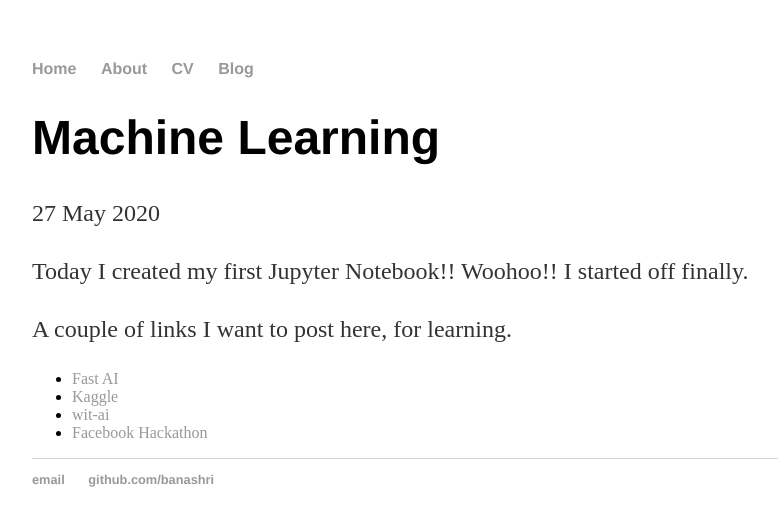
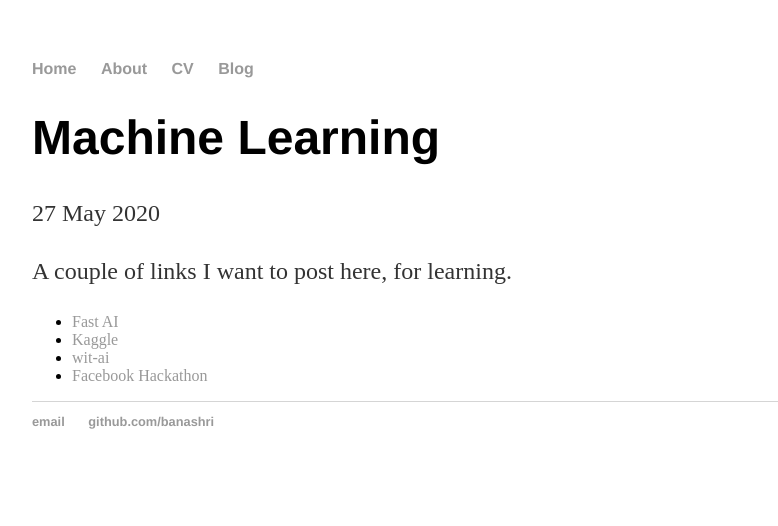
Before and after one commit to Banashri/banashri.github.io, a Jekyll site: the page built from _posts/2020-05-27-ml.md, in a window 1280 px wide. Shown: the top 526 px of the page, without its empty margins (160-938 px from the left). Built offline with Jekyll 4.4.1, drawn with Linux system fonts in a browser that asks for light colours.

Commit message:
Update 2020-05-27-ml.md

```diff
--- a/_posts/2020-05-27-ml.md
+++ b/_posts/2020-05-27-ml.md
@@ -3,8 +3,6 @@ layout: post
 title: "Machine Learning"
 date: 2020-05-27
 ---
-
-Today I created my first Jupyter Notebook!! Woohoo!! I started off finally.
 
 A couple of links I want to post here, for learning.
 
```
